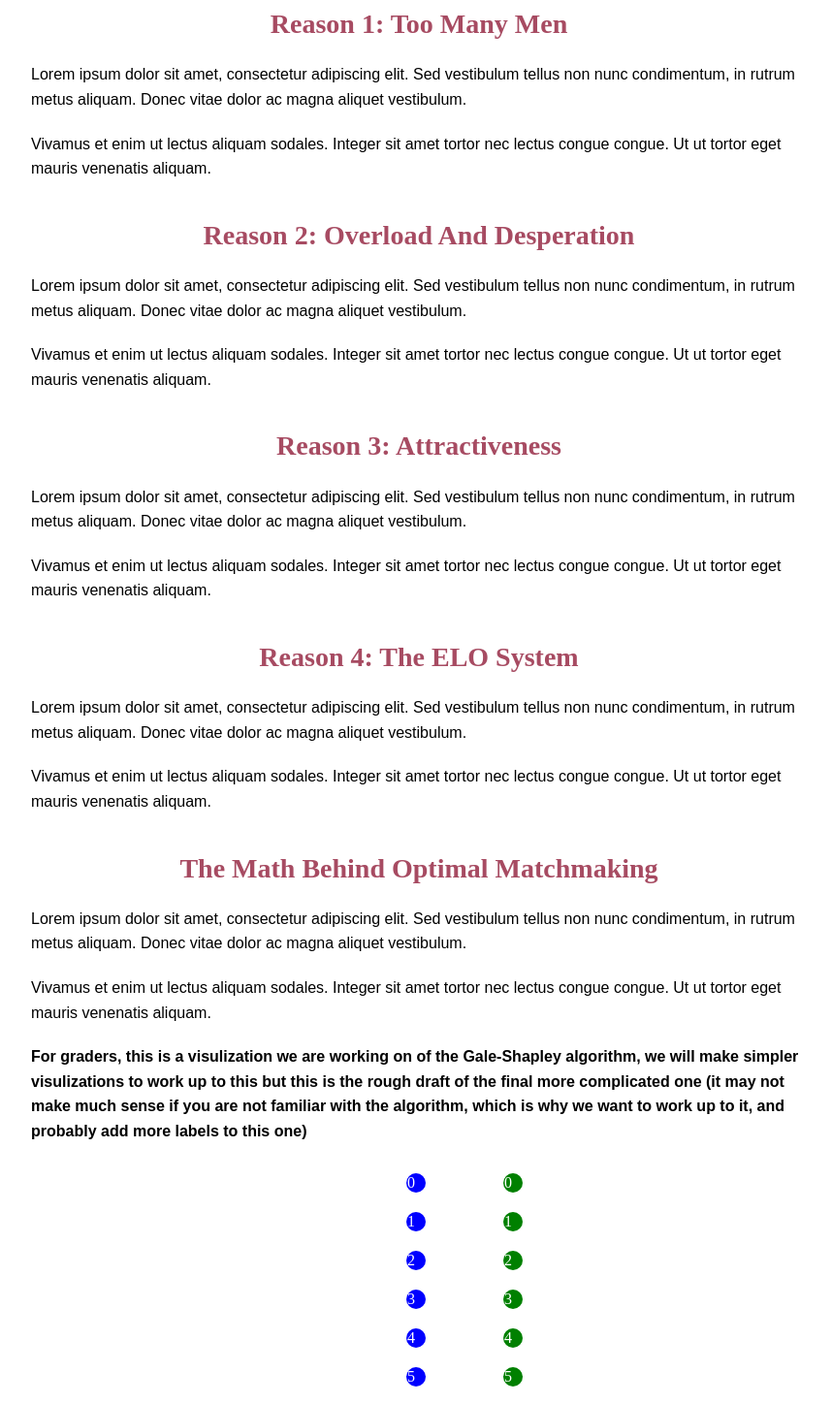
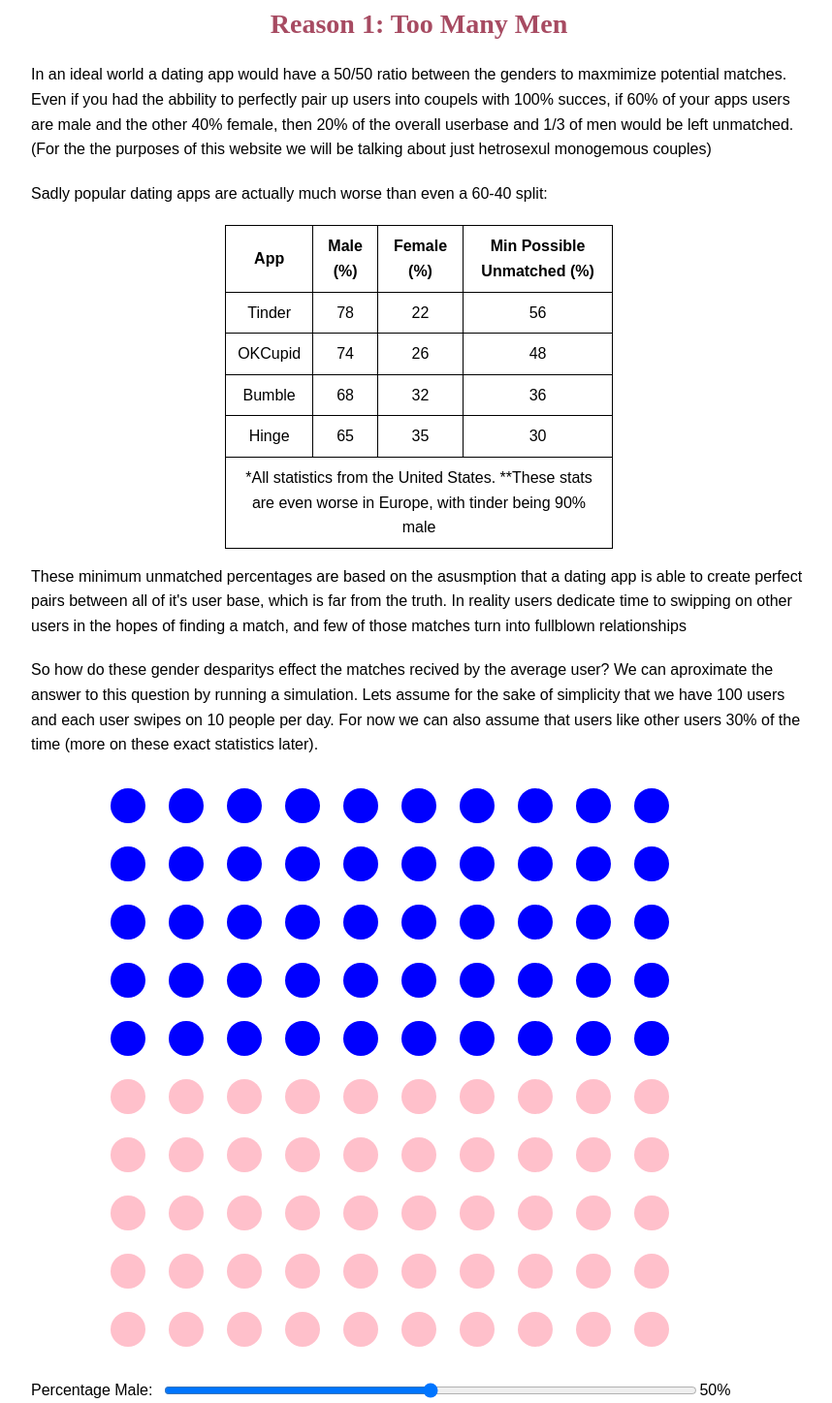
Before and after one commit to Qcallahan/DatingAppsSim, a SvelteKit app: page / in a window 1280 px wide. Shown: the part 360-1807 px from the top of the page at 97% size, without its empty margins (208-1066 px from the left). Built offline with nearby package versions, Linux system fonts and the light colour scheme.

Commit message:
added some basic text and sim viz

```diff
--- a/src/components/App.svelte
+++ b/src/components/App.svelte
@@ -14,9 +14,82 @@
   <h2 class="reason-title">Reason 1: Too Many Men</h2>
 
   <div class="text">
-    <p>Lorem ipsum dolor sit amet, consectetur adipiscing elit. Sed vestibulum tellus non nunc condimentum, in rutrum metus aliquam. Donec vitae dolor ac magna aliquet vestibulum.</p>
+    <p>In an ideal world a dating app would have a 50/50 ratio between the genders to maxmimize potential matches. Even if you had the abbility
+    to perfectly pair up users into coupels with 100% succes, if 60% of your apps users are male and the other 40% female, then 20% of the overall userbase
+    and 1/3 of men would be left unmatched. (For the the purposes of this website we will be talking about just hetrosexul monogemous couples)</p>
 
-    <p>Vivamus et enim ut lectus aliquam sodales. Integer sit amet tortor nec lectus congue congue. Ut ut tortor eget mauris venenatis aliquam.</p>
+    <p>Sadly popular dating apps are actually much worse than even a 60-40 split:</p>
+
+    <p></p>
+    <table>
+      <thead>
+          <tr>
+              <th>App</th>
+              <th>Male (%)</th>
+              <th>Female (%)</th>
+              <th>Min Possible Unmatched (%)</th>
+          </tr>
+      </thead>
+      <tbody>
+          <tr>
+              <td>Tinder</td>
+              <td>78</td>
+              <td>22</td>
+              <td>56</td>
+          </tr>
+          <tr>
+              <td>OKCupid</td>
+              <td>74</td>
+              <td>26</td>
+              <td>48</td>
+          </tr>
+          <tr>
+              <td>Bumble</td>
+              <td>68</td>
+              <td>32</td>
+              <td>36</td>
+          </tr>
+          <tr>
+              <td>Hinge</td>
+              <td>65</td>
+              <td>35</td>
+              <td>30</td>
+          </tr>
+      </tbody>
+      <tfoot>
+          <tr>
+              <td colspan="4" class="subscript">*All statistics from the United States. **These stats are even worse in Europe, with tinder being 90% male</td>
+          </tr>
+      </tfoot>
+    </table>
+
+    <p>These minimum unmatched percentages are based on the asusmption that a dating app is able to create perfect pairs between
+    all of it's user base, which is far from the truth. In reality users dedicate time to swipping on other users in the hopes
+    of finding a match, and few of those matches turn into fullblown relationships</p>
+
+    <p>So how do these gender desparitys effect the matches recived by the average user? We can aproximate the answer to this question by running a simulation. Lets
+     assume for the sake of simplicity that we have 100 users and each user swipes on 10 people per day. For now we can also assume that
+     users like other users 30% of the time (more on these exact statistics later).</p>
+
+    <div class="container">
+      <svg id="svgContainer" width="700" height="700">
+        <!-- Circles will be drawn here -->
+        <g id="circlesGroup"></g>
+        <!-- Lines will be drawn here -->
+        <g id="linesGroup"></g>
+      </svg>
+    </div>
+
+
+    <div class="slider-container">
+      <span class="slider-label">Percentage Male:</span>
+      <input type="range" min="10" max="90" bind:value={malePercentage} class="slider" on:input={updateCircles}>
+      <span>{malePercentage}%</span>
+    </div>
+    <button on:click={simulate}>Simulate</button>
+
+
+
   </div>
 
   <h2 class="reason-title">Reason 2: Overload And Desperation</h2>
@@ -64,13 +137,13 @@
     <svg width="300" height="300">
       <!-- Circles for proposers -->
       <g transform="translate(50, 0)">
-        <circle cx="0" cy="20" r="10" fill="blue" />
-        <circle cx="0" cy="60" r="10" fill="blue" />
-        <circle cx="0" cy="100" r="10" fill="blue" />
-        <circle cx="0" cy="140" r="10" fill="blue" />
-        <circle cx="0" cy="180" r="10" fill="blue" />
-        <circle cx="0" cy="220" r="10" fill="blue" />
-        <circle cx="0" cy="260" r="10" fill="blue" />
+        <circle cx="0" cy="20" r="10" fill="dark blue" />
+        <circle cx="0" cy="60" r="10" fill="dark blue" />
+        <circle cx="0" cy="100" r="10" fill="dark blue" />
+        <circle cx="0" cy="140" r="10" fill="dark blue" />
+        <circle cx="0" cy="180" r="10" fill="dark blue" />
+        <circle cx="0" cy="220" r="10" fill="dark blue" />
+        <circle cx="0" cy="260" r="10" fill="dark blue" />
         <text x="-5" y="25" fill="white" text-anchor="middle">0</text>
         <text x="-5" y="65" fill="white" text-anchor="middle">1</text>
         <text x="-5" y="105" fill="white" text-anchor="middle">2</text>
@@ -168,6 +241,26 @@
     margin: 20px auto;
     width: 50%;
   }
+
+  .container {
+    display: flex;
+    justify-content: center;
+    align-items: center;
+    margin-bottom: -80px;
+    margin-top: -20px;
+  }
+  .slider-container {
+    display: flex;
+    align-items: center;
+    margin-top: 20px;
+  }
+  .slider-label {
+    margin-right: 10px;
+  }
+  .slider {
+    width: 550px;
+  }
+
 
 </style>
 
@@ -354,6 +447,8 @@ onMount(() => {
     // Table for requesters preferences
     const requestersTable = createTableElement('Requesters Preferences', gs.requesters);
     tableContainer.appendChild(requestersTable);
+
+    updateCircles();
 });
 
 //create the tables at runtime
@@ -452,7 +547,7 @@ function reset() {
     updateTable(requestersTable, 'Requesters Preferences', gs.requesters);
 }
 
-//This function is called by restet to change the numbers in the tables
+//This function is called by reset to change the numbers in the tables
 function updateTable(table, captionText, data) {
     const tableBody = table.querySelector('tbody');
     tableBody.innerHTML = '';
@@ -474,4 +569,114 @@ function updateTable(table, captionText, data) {
     caption.textContent = captionText;
 }
 
+
+//CODE FOR MATCHING SIM VISUALS
+
+  let malePercentage = 50;
+
+  function updateCircles() {
+    const numCircles = 100;
+    const blueCircles = Math.round((malePercentage / 100) * numCircles);
+    const redCircles = numCircles - blueCircles;
+
+    const svgContainer = document.querySelector('#svgContainer');
+    const circlesGroup = document.querySelector('#circlesGroup');
+    const linesGroup = document.querySelector('#linesGroup');
+    const circleRadius = 18;
+    const circleSpacing = 60;
+    const canvasWidth = parseInt(svgContainer.getAttribute('width'));
+    const canvasHeight = parseInt(svgContainer.getAttribute('height'));
+    const startX = (canvasWidth - 10 * circleSpacing) / 2;
+    const startY = (canvasHeight - 10 * circleSpacing) / 2;
+
+    // Clear previous content
+    circlesGroup.innerHTML = '';
+    linesGroup.innerHTML = '';
+
+    // Create circles
+    for (let i = 0; i < numCircles; i++) {
+      const circle = document.createElementNS("http://www.w3.org/2000/svg", "circle");
+      const x = startX + (i % 10) * circleSpacing;
+      const y = startY + Math.floor(i / 10) * circleSpacing;
+      circle.setAttribute('cx', x);
+      circle.setAttribute('cy', y);
+      circle.setAttribute('r', circleRadius);
+      circle.setAttribute('fill', i < blueCircles ? 'blue' : 'pink');
+      circle.setAttribute('stroke', 'none');
+      circle.setAttribute('shape-rendering', 'geometricPrecision');
+      circlesGroup.appendChild(circle);
+    }
+  }
+
+
+function simulate() {
+  const linesGroup = document.querySelector('#linesGroup');
+  const blueCircles = document.querySelectorAll('circle[fill="blue"]');
+  const pinkCircles = document.querySelectorAll('circle[fill="pink"]');
+  const totalLines = blueCircles.length * 10 + pinkCircles.length * 10; // Total number of lines to be drawn
+
+  let linesDrawn = 0; // Counter to track the number of lines drawn
+
+  // Function to draw lines with delay
+  function drawLinesWithDelay(circles, color) {
+    let delay = 0;
+    circles.forEach((circle) => {
+      setTimeout(() => {
+        linesGroup.innerHTML = ''; // Clear previous lines
+        const x1 = parseInt(circle.getAttribute('cx'));
+        const y1 = parseInt(circle.getAttribute('cy'));
+        const targetCircles = color === 'blue' ? pinkCircles : blueCircles;
+
+        for (let i = 0; i < 10; i++) {
+          const randomIndex = Math.floor(Math.random() * targetCircles.length);
+          const targetCircle = targetCircles[randomIndex];
+          const x2 = parseInt(targetCircle.getAttribute('cx'));
+          const y2 = parseInt(targetCircle.getAttribute('cy'));
+          const line = createLine(x1, y1, x2, y2);
+          linesGroup.appendChild(line);
+          linesDrawn++; // Increment the lines counter
+        }
+
+        // Check if all lines have been drawn
+        if (linesDrawn === totalLines) {
+          // Clear all lines after all drawing operations are complete
+          setTimeout(() => {
+            linesGroup.innerHTML = '';
+          }, 100); // Add a slight delay for safety
+        }
+      }, delay);
+      delay += 100; // Adjust this value for the delay between each circle
+    });
+  }
+
+  // Draw lines from blue circles to pink circles
+  drawLinesWithDelay(blueCircles, 'blue');
+
+  // Draw lines from pink circles to blue circles after all blue lines are drawn
+  setTimeout(() => {
+    drawLinesWithDelay(pinkCircles, 'pink');
+  }, blueCircles.length * 100);
+}
+
+
+
+
+function createLine(x1, y1, x2, y2) {
+  const line = document.createElementNS("http://www.w3.org/2000/svg", "line");
+  line.setAttribute('x1', x1);
+  line.setAttribute('y1', y1);
+  line.setAttribute('x2', x2);
+  line.setAttribute('y2', y2);
+
+  // Randomly assign color based on desired percentage distribution
+  const randomColor = Math.random() <= 0.7 ? 'black' : 'red';
+  line.setAttribute('stroke', randomColor);
+  line.setAttribute('stroke-width', '2');
+
+  return line;
+}
+
+
+
+
 </script>
```
